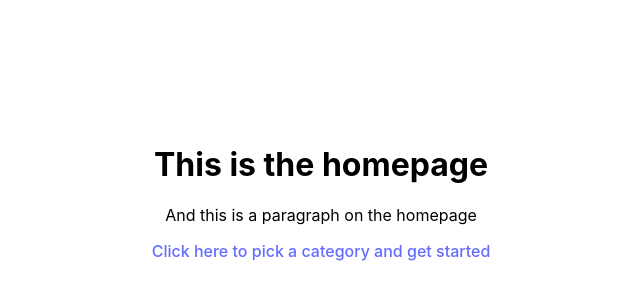
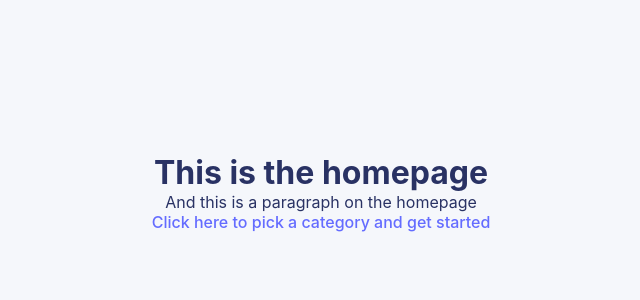
Before and after one commit to michael-j-coyne/trivia-battle, a React (Vite) app: page / in a window 1280 px wide. Shown: the part 208-508 px from the top of the page, without its empty margins (319-959 px from the left). Built offline with nearby package versions, Linux system fonts and the light colour scheme.

Commit message:
Update global styles

```diff
--- a/src/index.css
+++ b/src/index.css
@@ -2,12 +2,19 @@
   font-family: Inter, system-ui, Avenir, Helvetica, Arial, sans-serif;
   font-weight: 400;
 
+  color: #293264;
+  background: #f5f7fb;
   color-scheme: light dark;
 
   font-synthesis: none;
   text-rendering: optimizeLegibility;
   -webkit-font-smoothing: antialiased;
   -moz-osx-font-smoothing: grayscale;
+}
+
+* {
+  margin: 0;
+  box-sizing: border-box;
 }
 
 a {
```
